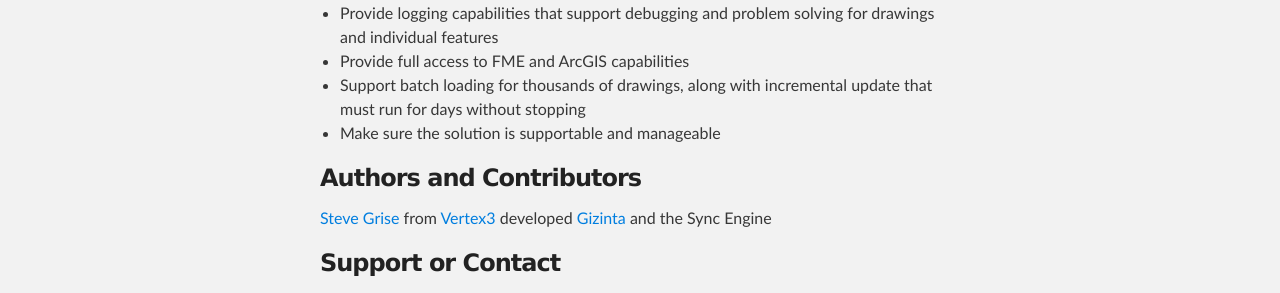
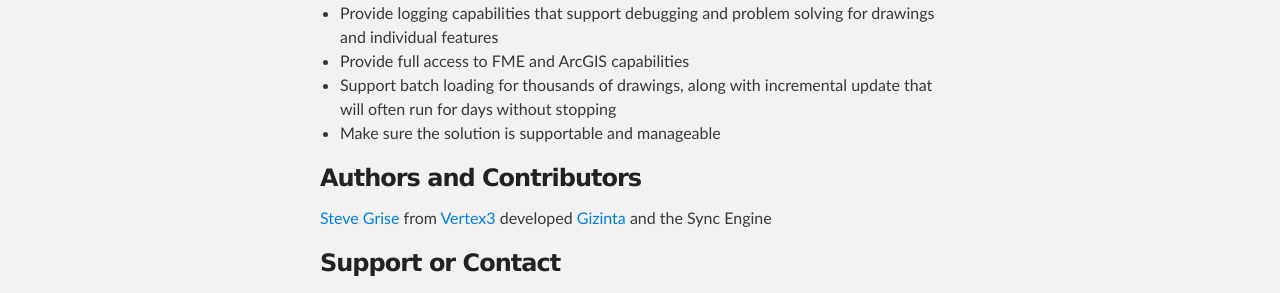
Before and after one commit to Vertex3/gseBase, a Jekyll site: the page built from index.html, in a window 1280 px wide. Shown: the part 1390-1683 px from the top of the page. Built offline with Jekyll 4.4.1, drawn with Linux system fonts in a browser that asks for light colours.

Commit message:
Updated index.html

```diff
--- a/index.html
+++ b/index.html
@@ -37,7 +37,7 @@
           <li>Support multiple processing steps, and if any of the steps do not pass QA rules or fail for any other reason then skip to the next drawing without posting any of the data from steps along the way</li>
           <li>Provide logging capabilities that support debugging and problem solving for drawings and individual features</li>
           <li>Provide full access to FME and ArcGIS capabilities</li>
-          <li>Support batch loading for thousands of drawings, along with incremental update that must run for days without stopping</li>
+          <li>Support batch loading for thousands of drawings, along with incremental update that will often run for days without stopping</li>
           <li>Make sure the solution is supportable and manageable</li>
         </ul>
 
```
